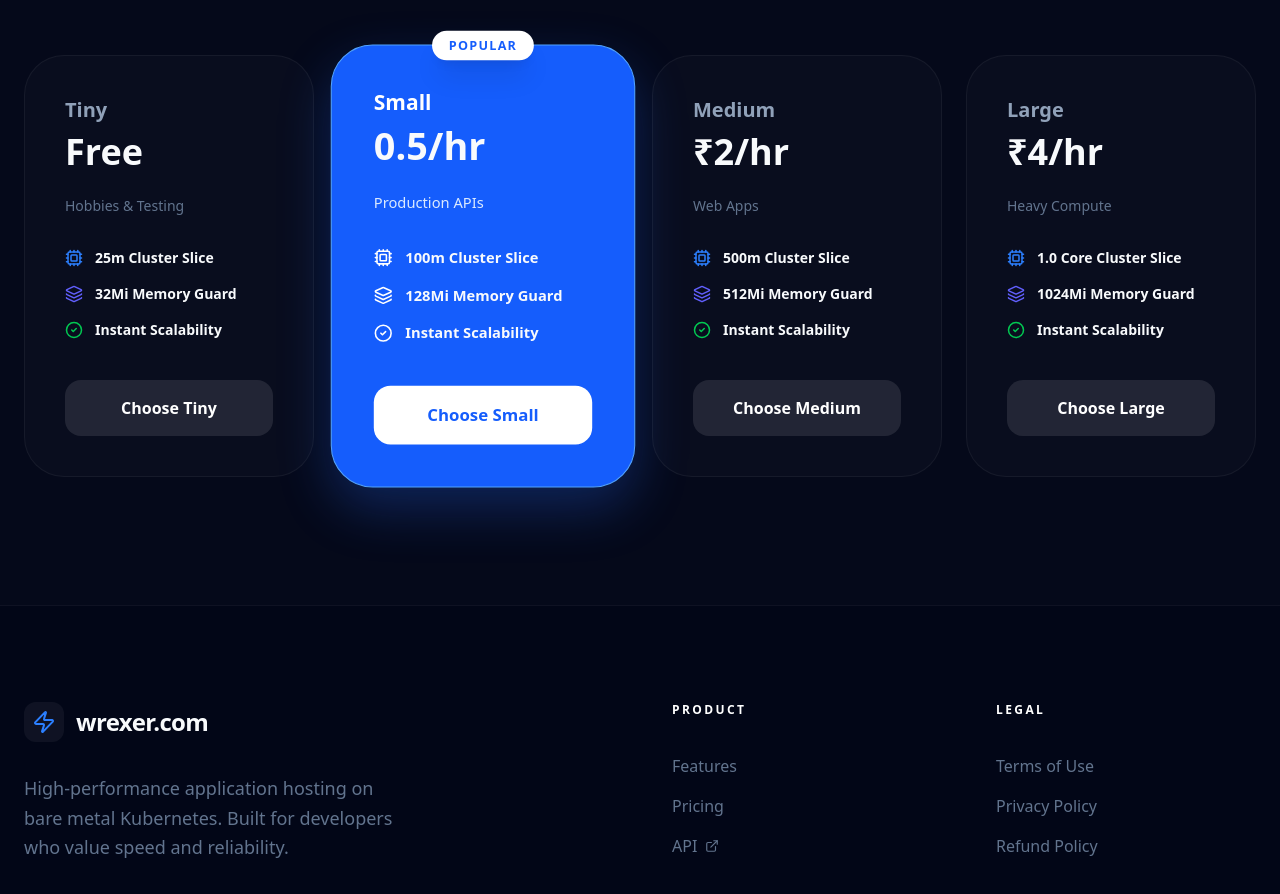
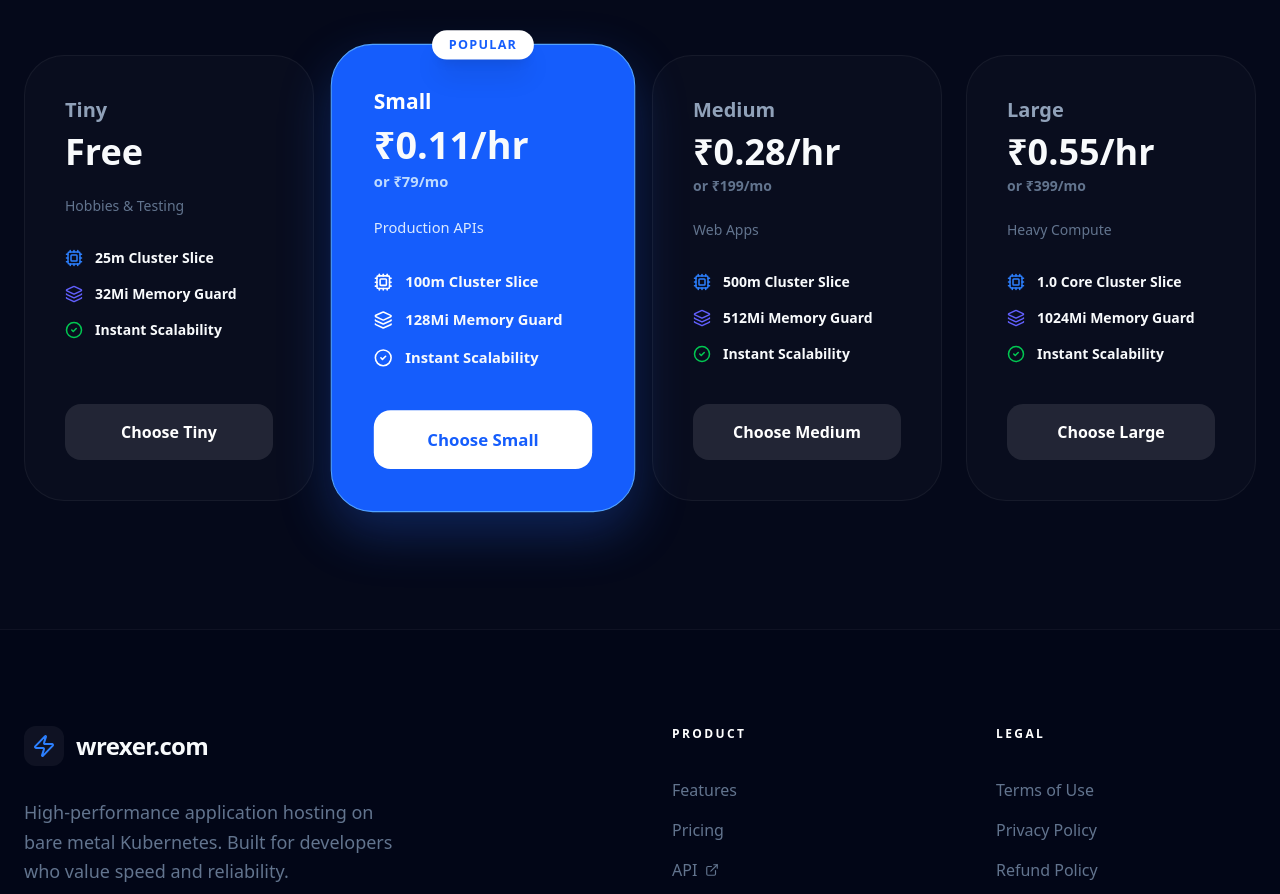
Before and after one commit to AmarGangurde/control-plane-frontend, a React (Vite) app: page / in a window 1280 px wide. Shown: the part 2940-3834 px from the top of the page. Built offline with nearby package versions, Linux system fonts and the light colour scheme; no server answers.

Commit message:
update pricing and landing page

```diff
--- a/src/components/CreateApp.jsx
+++ b/src/components/CreateApp.jsx
@@ -250,7 +250,16 @@ export default function CreateApp() {
               >
                 <div className="font-bold text-white text-sm">{p.name}</div>
                 <div className="text-[10px] text-slate-400 mt-1 font-medium">{p.cpu} CPU / {p.memory} RAM</div>
-                <div className="text-[10px] text-blue-400 mt-2 font-black uppercase tracking-wider">₹{p.price_per_hour / 100}/hr</div>
+                <div className="flex flex-col mt-2">
+                  <span className="text-[10px] text-blue-400 font-black uppercase tracking-wider">
+                    {p.price_per_hour > 0 ? `₹${p.price_per_hour / 100}/hr` : 'Free'}
+                  </span>
+                  {p.price_per_hour > 0 && (
+                    <span className="text-[9px] text-slate-500 font-bold">
+                      approx. ₹{(p.price_per_hour / 100 * 24 * 30).toFixed(0)}/mo
+                    </span>
+                  )}
+                </div>
               </div>
             ))}
           </div>
--- a/src/pages/Landing.jsx
+++ b/src/pages/Landing.jsx
@@ -324,7 +324,8 @@ export default function Landing() {
                         />
                         <PlanCard
                             name="Small"
-                            price="0.5/hr"
+                            price="₹0.11/hr"
+                            monthly="₹79/mo"
                             cpu="100m"
                             ram="128Mi"
                             bestFor="Production APIs"
@@ -332,7 +333,8 @@ export default function Landing() {
                         />
                         <PlanCard
                             name="Medium"
-                            price="₹2/hr"
+                            price="₹0.28/hr"
+                            monthly="₹199/mo"
                             cpu="500m"
                             ram="512Mi"
                             bestFor="Web Apps"
@@ -340,7 +342,8 @@ export default function Landing() {
                         />
                         <PlanCard
                             name="Large"
-                            price="₹4/hr"
+                            price="₹0.55/hr"
+                            monthly="₹399/mo"
                             cpu="1.0 Core"
                             ram="1024Mi"
                             bestFor="Heavy Compute"
@@ -429,7 +432,7 @@ function FeatureCard({ icon, title, desc }) {
     );
 }
 
-function PlanCard({ name, price, cpu, ram, bestFor, isMain }) {
+function PlanCard({ name, price, monthly, cpu, ram, bestFor, isMain }) {
     return (
         <div className={`p-10 rounded-[2.5rem] border ${isMain ? 'bg-blue-600 border-blue-400 shadow-[0_20px_50px_rgba(37,99,235,0.3)] scale-105 relative z-10' : 'bg-white/[0.02] border-white/5 hover:bg-white/[0.04] transition-all'} flex flex-col`}>
             {isMain && (
@@ -438,8 +441,9 @@ function PlanCard({ name, price, cpu, ram, bestFor, isMain }) {
                 </div>
             )}
             <h3 className={`text-xl font-bold mb-2 ${isMain ? 'text-white' : 'text-slate-400'}`}>{name}</h3>
-            <div className="flex items-baseline gap-1 mb-6">
+            <div className="flex flex-col mb-6">
                 <span className="text-4xl font-black">{price}</span>
+                {monthly && <span className={`text-sm font-bold mt-1 ${isMain ? 'text-blue-200' : 'text-slate-500'}`}>or {monthly}</span>}
             </div>
             <p className={`text-sm mb-8 font-medium ${isMain ? 'text-blue-100' : 'text-slate-500'}`}>{bestFor}</p>
 
```
